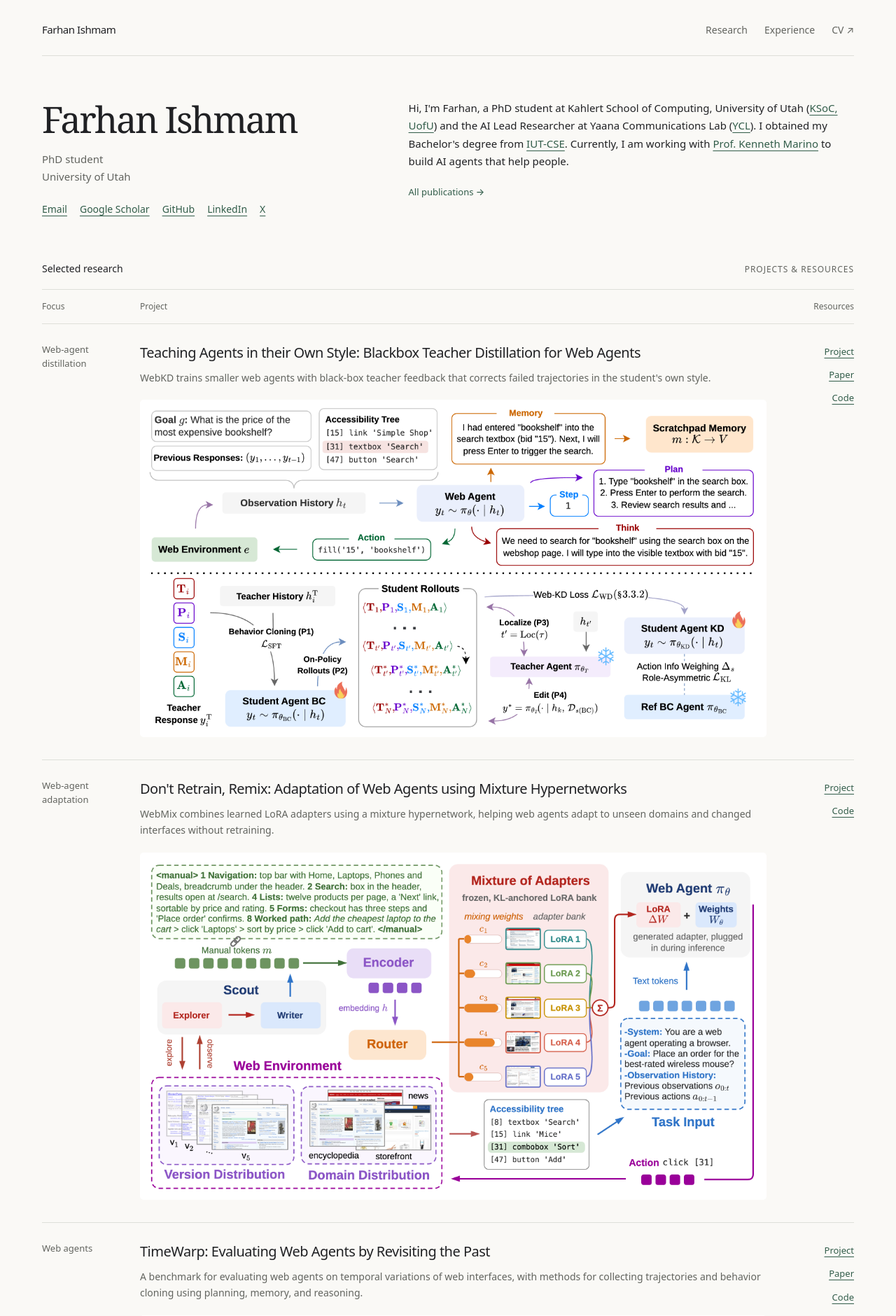
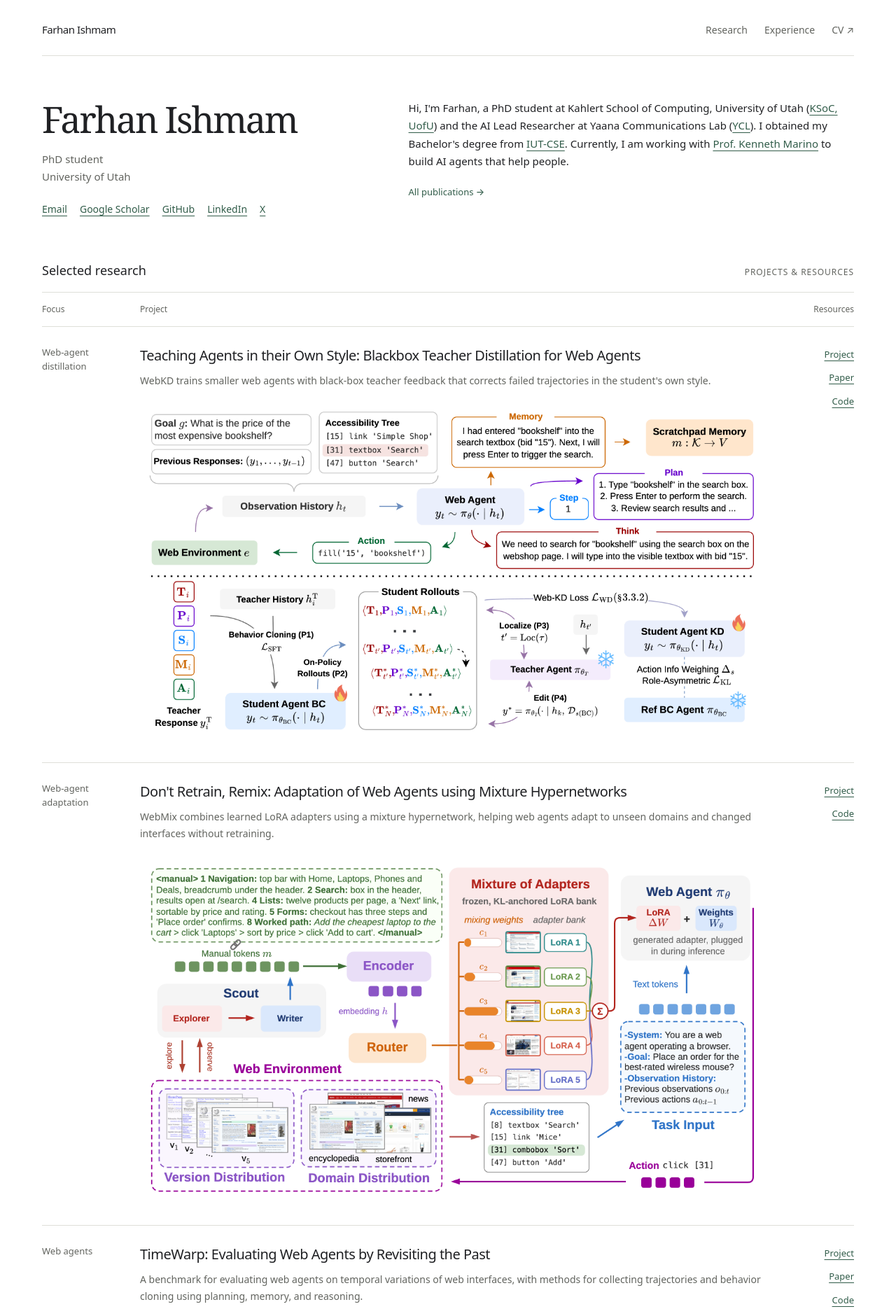
Before and after one commit to farhanishmam/farhanishmam.github.io, a Jekyll site: the page built from _pages/about.md, in a window 1280 px wide. Shown: the top 1880 px of the page at 70% size. Built offline with Jekyll 4.4.1, drawn with Linux system fonts in a browser that asks for light colours.

Commit message:
Link WebKD paper to arXiv and refine page styling
Point WebKD paper links to arXiv:2610.19834, drop page kickers on the
research and experience pages, widen the research description, use a
white background, and enlarge index and "more" headings.

Co-Authored-By: Claude Opus 5.5 <noreply@anthropic.com>

```diff
--- a/_pages/about.md
+++ b/_pages/about.md
@@ -15,7 +15,7 @@ redirect_from:
 <article class="fi-project" data-project="WebKD" id="webkd">
 <p class="fi-eyebrow">Web-agent distillation</p>
 <div class="fi-project-detail"><h3>Teaching Agents in their Own Style: Blackbox Teacher Distillation for Web Agents</h3><p class="fi-project-summary">WebKD trains smaller web agents with black-box teacher feedback that corrects failed trajectories in the student's own style.</p><figure><a href="{{ '/images/webkd-overview.png' | relative_url }}" aria-label="View the full WebKD method overview"><img src="{{ '/images/webkd-overview.png' | relative_url }}" width="2564" height="1346" alt="WebKD method overview: a teacher corrects failed student rollouts to distill planning, reasoning, memory, and actions into a smaller web agent" decoding="async"></a></figure></div>
-<div class="fi-resources" aria-label="WebKD resources"><a href="https://web-teach-kd.github.io/" target="_blank" rel="noopener">Project</a><a href="https://web-teach-kd.github.io/assets/webkd-paper.pdf" target="_blank" rel="noopener">Paper</a><a href="https://github.com/sparklabutah/webkd" target="_blank" rel="noopener">Code</a></div>
+<div class="fi-resources" aria-label="WebKD resources"><a href="https://web-teach-kd.github.io/" target="_blank" rel="noopener">Project</a><a href="https://arxiv.org/abs/2610.19834" target="_blank" rel="noopener">Paper</a><a href="https://github.com/sparklabutah/webkd" target="_blank" rel="noopener">Code</a></div>
 </article>
 <article class="fi-project" data-project="WebMix" id="webmix">
 <p class="fi-eyebrow">Web-agent adaptation</p>
--- a/_pages/publications.html
+++ b/_pages/publications.html
@@ -7,7 +7,6 @@ extra_css: research-pages
 ---
 
 <header class="research-page-heading">
-  <p class="page-kicker">Research index</p>
   <h1>Research</h1>
     <p class="page-description">Papers are roughly grouped by topics and sorted based on date. The full list of articles is available on my <a href="https://scholar.google.com/citations?hl=en&user=9uEpQNEAAAAJ&">Google Scholar</a>.</p>
 </header>
@@ -43,7 +42,7 @@ extra_css: research-pages
               <em>ArXiv'26</em><br>
               <strong class="author-name">Md Farhan Ishmam</strong>, Kenneth Marino<br>
               <a class="transparent-button" href="https://web-teach-kd.github.io/" target="_blank" rel="noopener">Project Page</a>
-              <a class="transparent-button" href="https://web-teach-kd.github.io/assets/webkd-paper.pdf" target="_blank" rel="noopener">Paper</a>
+              <a class="transparent-button" href="https://arxiv.org/abs/2610.19834" target="_blank" rel="noopener">Paper</a>
               <a class="transparent-button" href="https://github.com/sparklabutah/webkd" target="_blank" rel="noopener">Code</a>
           </div>
       </div>
--- a/_pages/teaching.html
+++ b/_pages/teaching.html
@@ -7,7 +7,6 @@ extra_css: research-pages
 ---
 
 <header class="research-page-heading">
-  <p class="page-kicker">Education &amp; experience</p>
   <h1>Experience</h1>
 </header>
 
--- a/assets/css/research-pages.css
+++ b/assets/css/research-pages.css
@@ -24,7 +24,7 @@
 }
 
 .research-page-heading .page-description {
-  max-width: 650px;
+  max-width: none;
   margin: 20px 0 0;
   color: var(--muted, #62645f);
   font-size: 15px;
--- a/assets/css/research.css
+++ b/assets/css/research.css
@@ -1,6 +1,6 @@
 :root {
   color-scheme: light;
-  --paper: #faf9f6;
+  --paper: #ffffff;
   --ink: #202124;
   --muted: #62645f;
   --accent: #315c49;
@@ -65,7 +65,7 @@ button, input, select { font: inherit; }
 .fi-text-link { font-size: 13px; font-weight: 500; text-decoration: none; }
 .fi-text-link:hover { text-decoration: underline; }
 .fi-section-head { display: flex; justify-content: space-between; gap: 16px; align-items: baseline; margin-bottom: 18px; }
-.fi-index h2 { font: 500 14px/1.4 system-ui, sans-serif; }
+.fi-index h2 { font: 500 18px/1.4 system-ui, sans-serif; }
 .fi-eyebrow { color: var(--muted); font-size: 12px; letter-spacing: .08em; text-transform: uppercase; }
 .fi-research-head, .fi-project { display: grid; grid-template-columns: 120px minmax(0, 1fr) 105px; gap: 20px; border-top: 1px solid var(--line); }
 .fi-research-head { padding: 14px 0; font-size: 12px; color: var(--muted); }
@@ -87,7 +87,7 @@ button, input, select { font: inherit; }
 .news-scroll::-webkit-scrollbar { width: 6px; }
 .news-scroll::-webkit-scrollbar-thumb { background: #9ba99f; border-radius: 3px; }
 .fi-more { display: grid; grid-template-columns: 1fr 1fr; gap: 32px; border-top: 1px solid var(--line); padding-top: 25px; margin-top: 40px; }
-.fi-more h3 { font-size: 15px; font-weight: 500; }
+.fi-more h3 { font-size: 17px; font-weight: 500; }
 .fi-more p { margin: 6px 0 12px; font-size: 13px; color: var(--muted); }
 .research-map-section { margin-top: 48px; padding-top: 24px; border-top: 1px solid var(--line); }
 .research-map-section > p { margin: 10px 0 20px; color: var(--muted); font-size: 13px; }
--- a/assets/js/research-map.js
+++ b/assets/js/research-map.js
@@ -23,7 +23,7 @@
     };
 
     var nodes = [
-        { id: 'WKD', full: 'Teaching Agents in their Own Style: Blackbox Teacher Distillation for Web Agents', tldr: "WebKD trains smaller web agents with black-box teacher feedback that corrects failed trajectories in the student's own style.", topic: 'agentic', venue: "ArXiv'26", resources: [{ label: 'Project Page', href: 'https://web-teach-kd.github.io/' }, { label: 'Paper', href: 'https://web-teach-kd.github.io/assets/webkd-paper.pdf' }, { label: 'Code', href: 'https://github.com/sparklabutah/webkd' }] },
+        { id: 'WKD', full: 'Teaching Agents in their Own Style: Blackbox Teacher Distillation for Web Agents', tldr: "WebKD trains smaller web agents with black-box teacher feedback that corrects failed trajectories in the student's own style.", topic: 'agentic', venue: "ArXiv'26", resources: [{ label: 'Project Page', href: 'https://web-teach-kd.github.io/' }, { label: 'Paper', href: 'https://arxiv.org/abs/2610.19834' }, { label: 'Code', href: 'https://github.com/sparklabutah/webkd' }] },
         { id: 'WM',   full: "Don't Retrain, Remix: Adaptation of Web Agents using Mixture Hypernetworks", tldr: 'WebMix combines learned LoRA adapters using a mixture hypernetwork, helping web agents adapt to unseen domains and changed interfaces without retraining.', topic: 'agentic', venue: "ArXiv'26", resources: [{ label: 'Project Page', href: 'https://webmix-hyper.github.io/' }, { label: 'Code', href: 'https://github.com/sparklabutah/hyperweb' }] },
         { id: 'TW',   full: 'TimeWarp: Evaluating Web Agents by Revisiting the Past',                                     tldr: 'Benchmark for evaluating web agents on temporal variations of web UI, with scalable trajectory collection and a new way of behavior cloning.', topic: 'agentic',      venue: "NeurIPS'26 Evaluations and Datasets",             link: 'https://arxiv.org/abs/2603.04949' },
         { id: 'CUS',  full: 'Computer Use-Survey - A Visual Survey of Computer Use Agents',                               tldr: 'Interactive and visual survey of LLM/VLM agents doing computer tasks.', topic: 'agentic',      venue: "ICLR'26 Blogposts",    link: 'https://iclr-blogposts.github.io/2026/blog/2026/web-agent/' },
```
